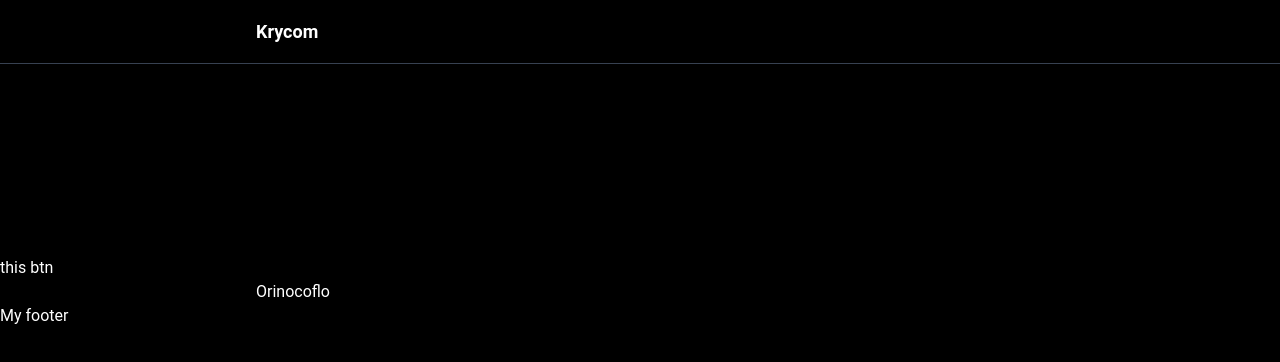
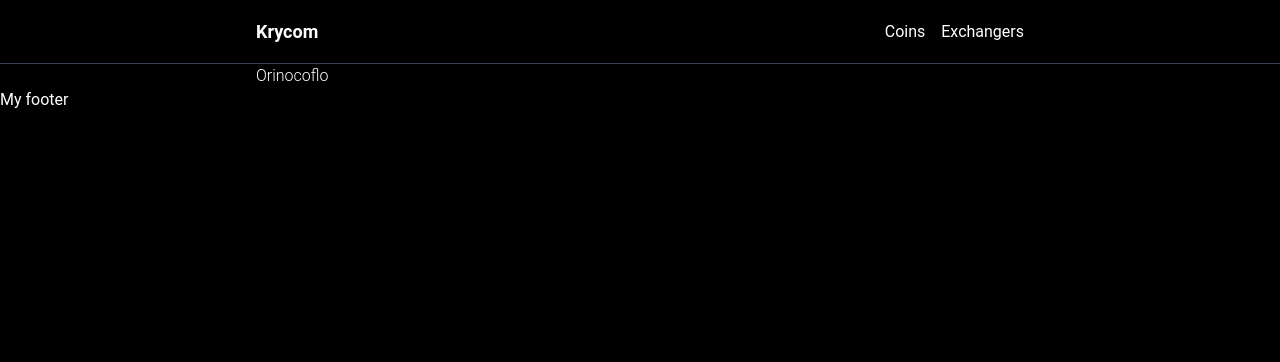
Before and after one commit to Ikennaf1/krycom, a Next.js app: page / in a window 1280 px wide. Shown: the top 362 px of the page. Built offline with nearby package versions, Linux system fonts and the light colour scheme.

Commit message:
Nav progress good

```diff
--- a/src/app/Nav.js
+++ b/src/app/Nav.js
@@ -12,21 +12,46 @@ const Nav = () => {
 
     return (
         <>
-            <nav className="fixed w-full">
+            <nav className="fixed w-full z-30">
                 <div className="body-margin flex justify-between items-center h-16 border-b border-gray-700">
                     <div className="text-lg font-bold">
                         <Link href="/"><h1>Krycom</h1></Link>
                     </div>
 
                     <div>
-                        {/*  */}
+                        <ul className="flex gap-4 items-center">
+                            <Link className="hidden md:block" href=""><li>Coins</li></Link>
+                            <Link className="hidden md:block" href=""><li>Exchangers</li></Link>
+                            <label className="block md:hidden" htmlFor="show_nav">
+                                <svg xmlns="http://www.w3.org/2000/svg" fill="none" viewBox="0 0 24 24" strokeWidth={1.5} stroke="currentColor" className="w-6 h-6">
+                                    <path strokeLinecap="round" strokeLinejoin="round" d="M10.5 6h9.75M10.5 6a1.5 1.5 0 11-3 0m3 0a1.5 1.5 0 10-3 0M3.75 6H7.5m3 12h9.75m-9.75 0a1.5 1.5 0 01-3 0m3 0a1.5 1.5 0 00-3 0m-3.75 0H7.5m9-6h3.75m-3.75 0a1.5 1.5 0 01-3 0m3 0a1.5 1.5 0 00-3 0m-9.75 0h9.75" />
+                                </svg>
+                            </label>
+                        </ul>
                     </div>
                 </div>
             </nav>
 
-            <button className="pt-64" type="button" onClick={ () => handleNav() }>this btn</button>
+            <button id="show_nav" className="hidden" type="button" onClick={ () => handleNav() }></button>
 
-            {/* <div className={`fixed w-full h-full bg-black/80 z-40`}></div> */}
+            <label htmlFor="show_nav" className={`fixed w-full h-full bg-black z-40 ${showNav === false ? 'opacity-0 hidden' : 'opacity-70 transition duration-300 ease-in-out delay-500'}`}></label>
+            <div className={`fixed md:hidden w-3/4 h-screen z-50 bg-[#0a0a0a] p-3 font-light ${showNav === false ? 'nav-collapsed' : 'nav-show'}`}>
+                <div className="flex flex-col gap-8">
+                    <div className="flex justify-between items-center h-16 border-b border-gray-700">
+                        <Link className="font-bold" href="/"><h2>Krycom</h2></Link>
+                        <label className="cursor-pointer" htmlFor="show_nav">
+                            <svg xmlns="http://www.w3.org/2000/svg" fill="none" viewBox="0 0 24 24" strokeWidth={1.5} stroke="currentColor" className="w-6 h-6">
+                                <path strokeLinecap="round" strokeLinejoin="round" d="M6 18L18 6M6 6l12 12" />
+                            </svg>
+                        </label>
+                    </div>
+
+                    <ul className="flex flex-col gap-4 items-start">
+                        <Link className="block md:hidden" href=""><li>Coins</li></Link>
+                        <Link className="block md:hidden" href=""><li>Exchangers</li></Link>
+                    </ul>
+                </div>
+            </div>
         </>
     )
 }
--- a/src/app/globals.css
+++ b/src/app/globals.css
@@ -30,3 +30,15 @@ body {
 .body-margin {
   @apply px-4 sm:px-8 md:px-16 lg:px-32 xl:px-64;
 }
+
+.nav-collapsed {
+  opacity: 0;
+  transform: translateX(-150%);
+  @apply transition duration-500 ease-in-out;
+}
+
+.nav-show {
+  opacity: 1;
+  transform: translateX(0%);
+  @apply transition duration-500 ease-in-out;
+}
--- a/src/app/layout.js
+++ b/src/app/layout.js
@@ -1,5 +1,4 @@
 import './globals.css';
-import { Inter } from 'next/font/google';
 import Nav from './Nav';
 import Footer from './Footer';
 
@@ -17,7 +16,7 @@ export default function RootLayout({ children }) {
 
           <Nav />
 
-          <div className="body-margin">
+          <div className="body-margin font-light pt-16">
             {children}
           </div>
 
```
